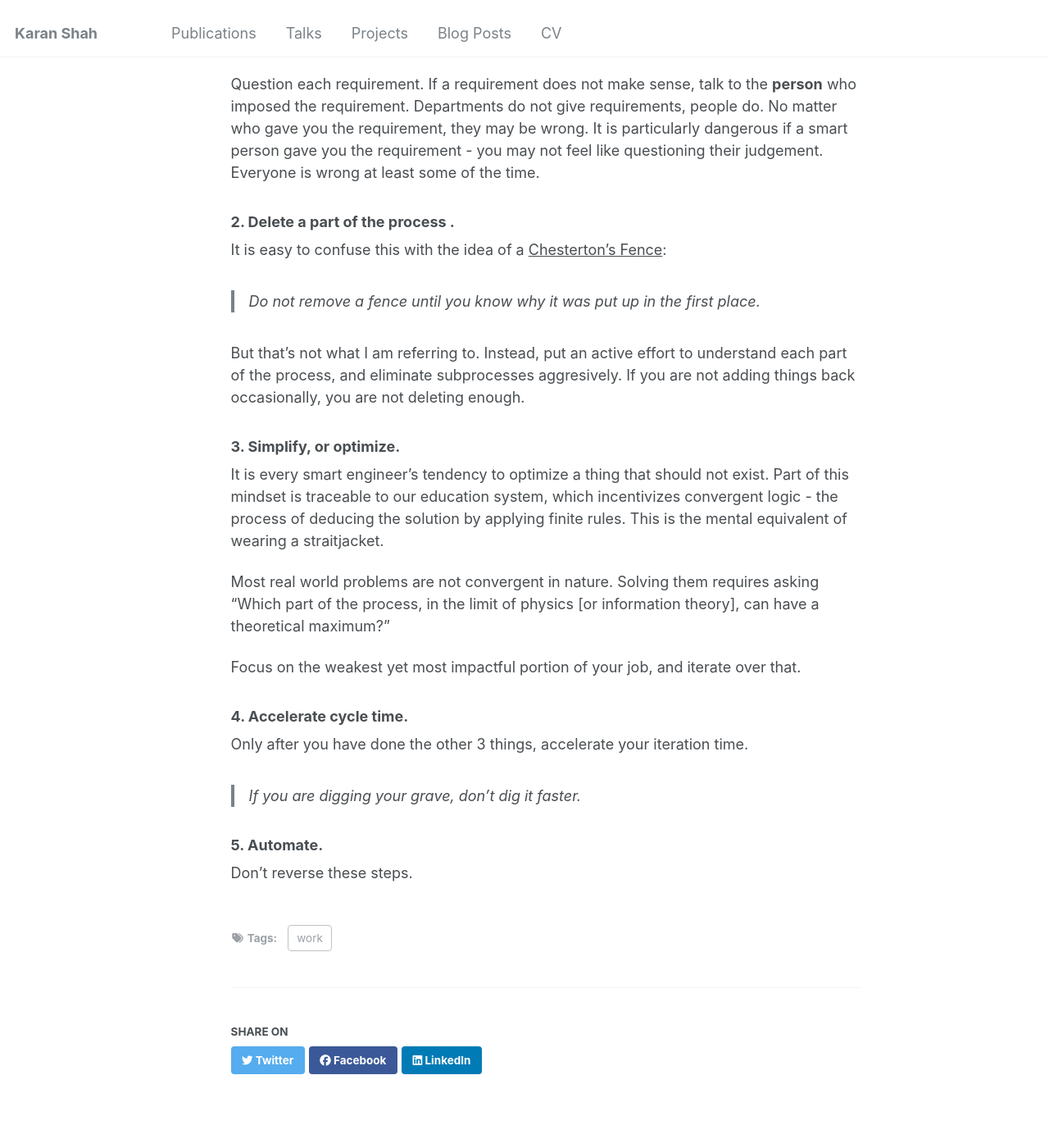
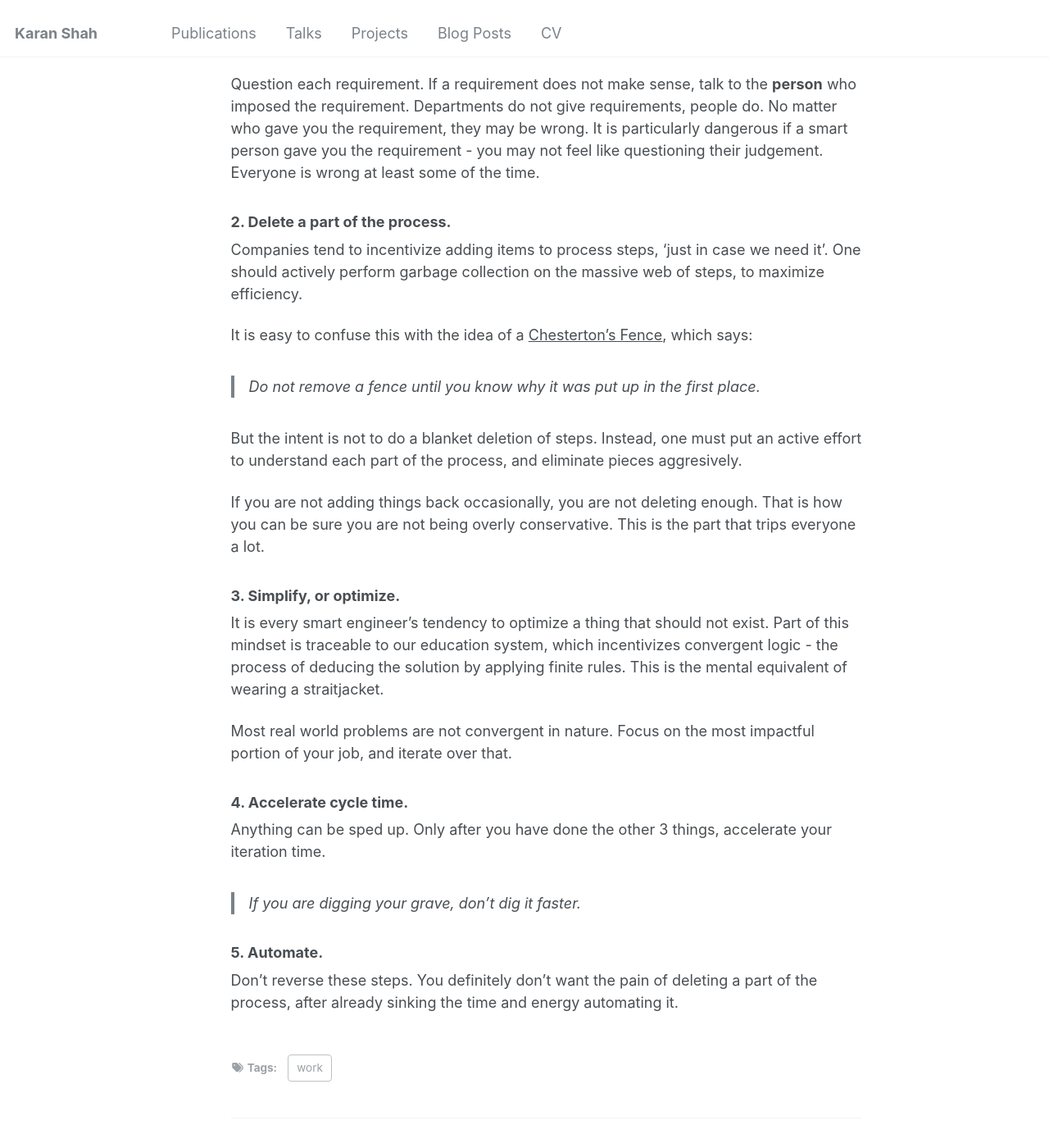
Before and after one commit to MasterSkepticista/MasterSkepticista.github.io, a Jekyll site: the page built from _posts/2024-03-07-the-algorithm.md, in a window 1280 px wide and 1400 px high, scrolled down 556 px. Shown: the whole window at 82% size. Built offline with Jekyll 4.4.1, drawn with Linux system fonts in a browser that asks for light colours; some of the changed text lies outside the part shown.

Commit message:
Update algorithm blog

```diff
--- a/_posts/2024-03-07-the-algorithm.md
+++ b/_posts/2024-03-07-the-algorithm.md
@@ -8,35 +8,36 @@ tags:
 
 Good engineering is craftsmanship; and great engineers derive a healthy dose of dopamine from 'building' things.
 
-No wonder Elon came up with this 5-step "algorithm", building the hardest engineering marvels at SpaceX. There is a lot of this that applies even to building software.
+No wonder Elon came up with this 5-step 'algorithm', building the hardest engineering marvels at SpaceX. There is a lot of this that applies even to building software.
 
 So, the algorithm:
 
 ### 1. Make your requirements less dumb.
 > Your requirements are definitely dumb.
 
-Engineers (and by extension most leaf-level nodes in large organizations) tend to take what is handed to them
-at face value.
+Engineers (and by extension most leaf-level nodes in large organizations) tend to take what is handed to them at face value.
 
 Question each requirement. If a requirement does not make sense, talk to the **person** who imposed the requirement. Departments do not give requirements, people do. No matter who gave you the requirement, they may be wrong. It is particularly dangerous if a smart person gave you the requirement - you may not feel like questioning their judgement. Everyone is wrong at least some of the time.
 
-### 2. Delete a part of the process .
-It is easy to confuse this with the idea of a [Chesterton's Fence](https://fs.blog/chestertons-fence/):
+### 2. Delete a part of the process.
+Companies tend to incentivize adding items to process steps, 'just in case we need it'. One should actively perform garbage collection on the massive web of steps, to maximize efficiency.
+
+It is easy to confuse this with the idea of a [Chesterton's Fence](https://fs.blog/chestertons-fence/), which says:
 
 > Do not remove a fence until you know why it was put up in the first place.
 
-But that's not what I am referring to. Instead, put an active effort to understand each part of the process, and eliminate subprocesses aggresively. If you are not adding things back occasionally, you are not deleting enough.
+But the intent is not to do a blanket deletion of steps. Instead, one must put an active effort to understand each part of the process, and eliminate pieces aggresively.
+
+If you are not adding things back occasionally, you are not deleting enough. That is how you can be sure you are not being overly conservative. This is the part that trips everyone a lot.
 
 ### 3. Simplify, or optimize.
 It is every smart engineer's tendency to optimize a thing that should not exist. Part of this mindset is traceable to our education system, which incentivizes convergent logic - the process of deducing the solution by applying finite rules. This is the mental equivalent of wearing a straitjacket.
 
-Most real world problems are not convergent in nature. Solving them requires asking "Which part of the process, in the limit of physics [or information theory], can have a theoretical maximum?"
-
-Focus on the weakest yet most impactful portion of your job, and iterate over that.
+Most real world problems are not convergent in nature. Focus on the most impactful portion of your job, and iterate over that.
 
 ### 4. Accelerate cycle time.
-Only after you have done the other 3 things, accelerate your iteration time.
+Anything can be sped up. Only after you have done the other 3 things, accelerate your iteration time.
 > If you are digging your grave, don't dig it faster.
 
 ### 5. Automate.
-Don't reverse these steps.
+Don't reverse these steps. You definitely don't want the pain of deleting a part of the process, after already sinking the time and energy automating it.
```
